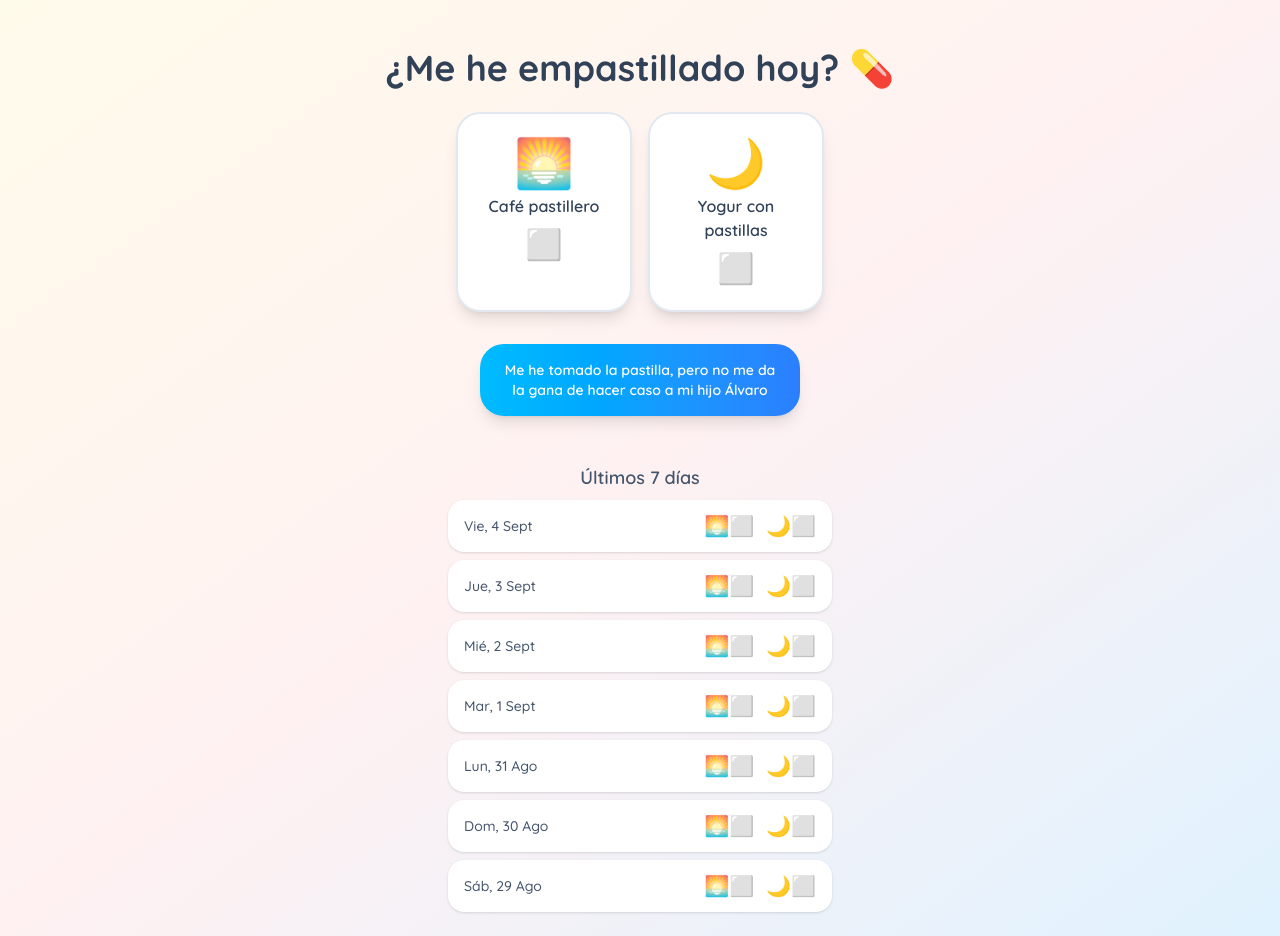
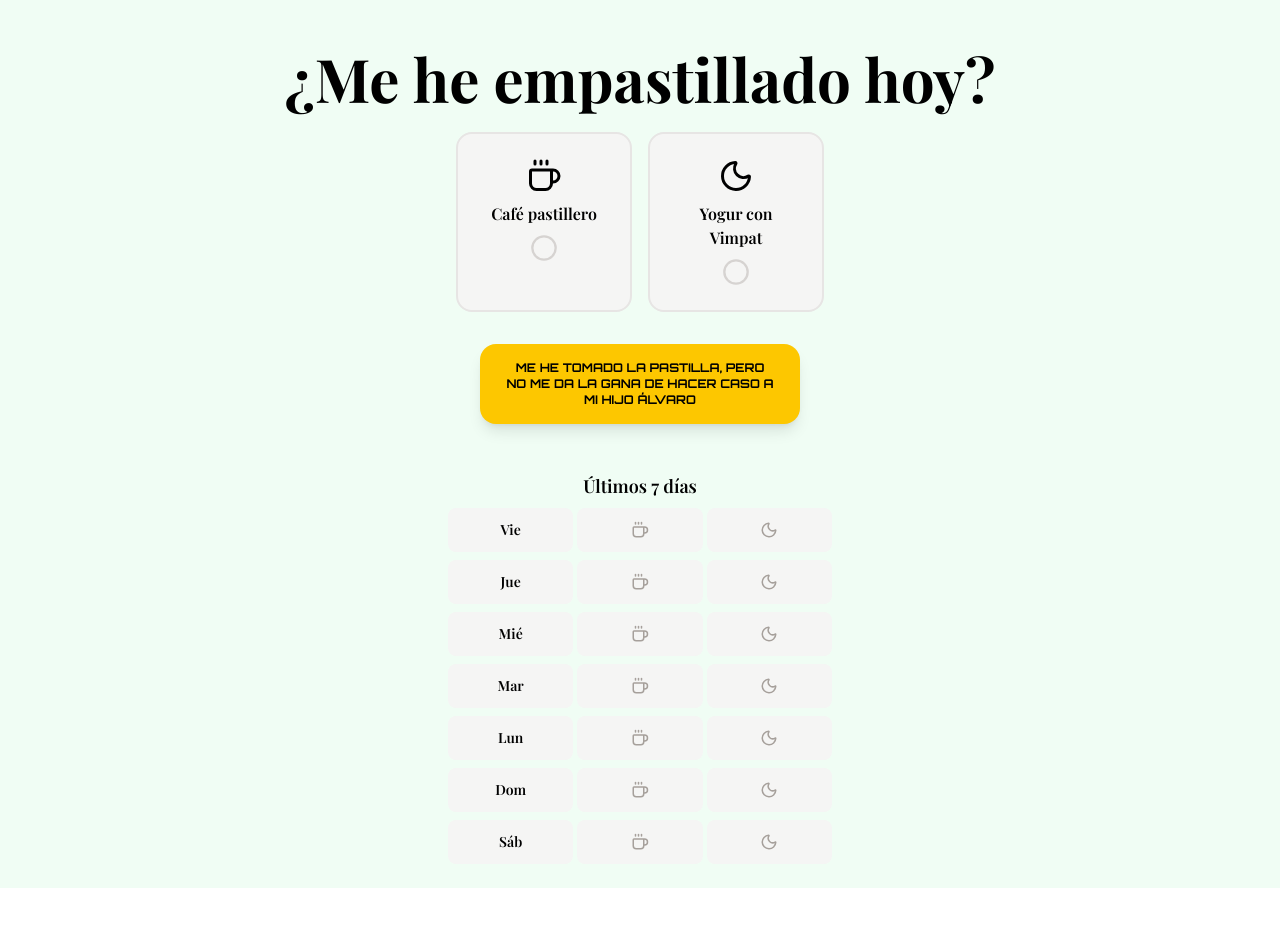
Before and after one commit to acanosa23/proyecto-pastillero, a Next.js app: page / in a window 1280 px wide. After the commit the page ends 888 px from the top, so only its background shows below. Built offline with nearby package versions, Linux system fonts and the light colour scheme; no server answers; the database is empty.

Commit message:
Rediseno visual completo

```diff
--- a/package.json
+++ b/package.json
@@ -10,6 +10,7 @@
   },
   "dependencies": {
     "@supabase/supabase-js": "^2.115.0",
+    "lucide-react": "^1.41.0",
     "next": "16.3.4",
     "react": "19.2.8",
     "react-dom": "19.2.8"
--- a/src/app/BotonManual.js
+++ b/src/app/BotonManual.js
@@ -2,27 +2,41 @@
 
 import { useRouter } from 'next/navigation';
 import { useState } from 'react';
+import { Orbitron } from 'next/font/google';
+
+const orbitron = Orbitron({ subsets: ['latin'], weight: ['700'] });
 
 export default function BotonManual() {
   const [cargando, setCargando] = useState(false);
+  const [confirmado, setConfirmado] = useState(false);
   const router = useRouter();
 
   async function registrar() {
     setCargando(true);
     await fetch('/api/toma');
     setCargando(false);
+    setConfirmado(true);
     router.refresh();
+    setTimeout(() => setConfirmado(false), 3000);
+  }
+
+  if (confirmado) {
+    return (
+      <div className="mt-2 max-w-xs rounded-2xl bg-green-600 text-white font-bold px-6 py-4 text-center">
+        ¡Estoy empastillada!
+      </div>
+    );
   }
 
   return (
     <button
       onClick={registrar}
       disabled={cargando}
-      className="mt-2 max-w-xs rounded-3xl bg-gradient-to-r from-sky-400 to-blue-500 px-6 py-4 text-white font-semibold shadow-lg hover:shadow-xl active:scale-95 transition disabled:opacity-50 text-sm text-center"
+      className={`${orbitron.className} mt-2 max-w-xs rounded-2xl bg-yellow-400 px-6 py-4 text-black text-xs shadow-lg hover:bg-yellow-300 active:scale-95 transition disabled:opacity-50 text-center`}
     >
       {cargando
-        ? 'Registrando...'
-        : 'Me he tomado la pastilla, pero no me da la gana de hacer caso a mi hijo Álvaro'}
+        ? 'REGISTRANDO...'
+        : 'ME HE TOMADO LA PASTILLA, PERO NO ME DA LA GANA DE HACER CASO A MI HIJO ÁLVARO'}
     </button>
   );
 }
--- a/src/app/api/toma/route.js
+++ b/src/app/api/toma/route.js
@@ -6,24 +6,22 @@ const supabase = createClient(
 );
 
 export async function GET(request) {
-  const { searchParams } = new URL(request.url);
-  const code = searchParams.get('code');
+  const url = new URL(request.url);
+  const code = url.searchParams.get('code');
 
   let tagId = null;
-  let pegatina = 'Registro manual';
 
   if (code) {
     const { data: tag, error: tagError } = await supabase
       .from('tags')
-      .select('id, name')
+      .select('id')
       .eq('code', code)
       .single();
 
     if (tagError || !tag) {
-      return Response.json({ error: 'Pegatina no reconocida' }, { status: 404 });
+      return Response.redirect(`${url.origin}/?error=tag`, 302);
     }
     tagId = tag.id;
-    pegatina = tag.name;
   }
 
   const ahora = new Date();
@@ -34,10 +32,10 @@ export async function GET(request) {
     .insert({ tag_id: tagId, period, source: code ? 'nfc' : 'manual' });
 
   if (insertError) {
-    return Response.json({ error: 'No se pudo guardar la toma' }, { status: 500 });
+    return Response.redirect(`${url.origin}/?error=guardar`, 302);
   }
 
-  return Response.json({ ok: true, pegatina, period });
+  return Response.redirect(`${url.origin}/?registrado=1`, 302);
 }
 
 function calcularPeriodo(fecha) {
@@ -51,9 +49,7 @@ function calcularPeriodo(fecha) {
   const hora = parseInt(partes.find((p) => p.type === 'hour').value, 10);
   const minuto = parseInt(partes.find((p) => p.type === 'minute').value, 10);
   const minutosDelDia = hora * 60 + minuto;
-
   const inicioManana = 5 * 60;
   const finManana = 14 * 60;
-
   return minutosDelDia >= inicioManana && minutosDelDia <= finManana ? 'mañana' : 'noche';
 }
--- a/src/app/layout.js
+++ b/src/app/layout.js
@@ -1,9 +1,9 @@
-import { Quicksand } from "next/font/google";
+import { Playfair_Display } from "next/font/google";
 import "./globals.css";
 
-const quicksand = Quicksand({
+const playfair = Playfair_Display({
   subsets: ["latin"],
-  weight: ["400", "500", "600", "700"],
+  weight: ["500", "600", "700", "800"],
 });
 
 export const metadata = {
@@ -14,7 +14,7 @@ export const metadata = {
 export default function RootLayout({ children }) {
   return (
     <html lang="es">
-      <body className={`${quicksand.className} antialiased`}>{children}</body>
+      <body className={`${playfair.className} antialiased`}>{children}</body>
     </html>
   );
 }
--- a/src/app/page.js
+++ b/src/app/page.js
@@ -1,4 +1,5 @@
 import { createClient } from '@supabase/supabase-js';
+import { Coffee, Moon, Check, Circle, Flame } from 'lucide-react';
 import BotonManual from './BotonManual';
 
 export const dynamic = 'force-dynamic';
@@ -24,7 +25,6 @@ function ultimosDias(n) {
   const hoyStr = fechaMadrid(new Date());
   const [anio, mes, dia] = hoyStr.split('-').map(Number);
   const base = new Date(Date.UTC(anio, mes - 1, dia));
-
   const dias = [];
   for (let i = 0; i < n; i++) {
     const f = new Date(base);
@@ -37,24 +37,17 @@ function ultimosDias(n) {
 function nombreDia(fechaStr) {
   const [y, m, d] = fechaStr.split('-').map(Number);
   const fecha = new Date(Date.UTC(y, m - 1, d));
-  return new Intl.DateTimeFormat('es-ES', {
-    weekday: 'short',
-    day: 'numeric',
-    month: 'short',
-    timeZone: 'UTC',
-  }).format(fecha);
+  return new Intl.DateTimeFormat('es-ES', { weekday: 'short', timeZone: 'UTC' }).format(fecha);
 }
 
 function construirDia(fecha, tomas) {
   const delDia = tomas.filter((t) => fechaMadrid(new Date(t.taken_at)) === fecha);
-
   const mananas = delDia
     .filter((t) => t.period === 'mañana')
     .sort((a, b) => new Date(a.taken_at) - new Date(b.taken_at));
   const noches = delDia
     .filter((t) => t.period === 'noche')
     .sort((a, b) => new Date(a.taken_at) - new Date(b.taken_at));
-
   return {
     fecha,
     manana: mananas[0] || null,
@@ -85,23 +78,24 @@ function origenTexto(toma) {
   return toma.tags?.name ? toma.tags.name : 'Registrado a mano';
 }
 
-function TarjetaEstado({ titulo, toma, extra, emoji }) {
+function TarjetaEstado({ titulo, toma, extra, Icono }) {
+  const hecha = !!toma;
   return (
     <div
-      className={`rounded-3xl p-6 w-44 text-center shadow-lg border-2 transition-transform active:scale-95 ${
-        toma
-          ? 'bg-gradient-to-b from-green-100 to-emerald-50 border-emerald-300'
-          : 'bg-white border-slate-200'
+      className={`rounded-2xl p-6 w-44 text-center border-2 ${
+        hecha ? 'bg-green-600 border-green-700 text-white' : 'bg-stone-100 border-stone-200 text-black'
       }`}
     >
-      <div className="text-5xl mb-2">{emoji}</div>
-      <div className="font-semibold text-slate-700">{titulo}</div>
-      <div className="text-3xl mt-2">{toma ? '✅' : '⬜'}</div>
-      {toma && (
+      <Icono className="mx-auto mb-2" size={36} />
+      <div className="font-semibold">{titulo}</div>
+      <div className="mt-2 flex justify-center">
+        {hecha ? <Check size={28} /> : <Circle size={28} className="text-stone-300" />}
+      </div>
+      {hecha && (
         <>
-          <div className="text-xs text-slate-500 mt-2">{horaMadrid(new Date(toma.taken_at))}</div>
-          <div className="text-xs text-slate-400">{origenTexto(toma)}</div>
-          {extra && <div className="text-xs text-amber-600 mt-1">Registrado más de una vez</div>}
+          <div className="text-xs mt-2 text-green-100">{horaMadrid(new Date(toma.taken_at))}</div>
+          <div className="text-xs text-green-100">{origenTexto(toma)}</div>
+          {extra && <div className="text-xs text-yellow-200 mt-1">Registrado más de una vez</div>}
         </>
       )}
     </div>
@@ -109,18 +103,28 @@ function TarjetaEstado({ titulo, toma, extra, emoji }) {
 }
 
 function FilaHistorial({ fecha, manana, noche }) {
+  const completo = !!(manana && noche);
+  const base = 'flex-1 flex items-center justify-center py-3 rounded-lg';
   return (
-    <div className="flex items-center justify-between w-full max-w-sm bg-white rounded-2xl px-4 py-3 shadow-sm">
-      <span className="text-sm font-medium text-slate-600 capitalize">{nombreDia(fecha)}</span>
-      <div className="flex gap-3 text-xl">
-        <span>{manana ? '🌅✅' : '🌅⬜'}</span>
-        <span>{noche ? '🌙✅' : '🌙⬜'}</span>
+    <div className="flex gap-1 w-full max-w-sm">
+      <div className={`${base} font-semibold capitalize text-sm ${completo ? 'bg-green-600 text-white' : 'bg-stone-100 text-black'}`}>
+        {nombreDia(fecha)}
+      </div>
+      <div className={`${base} ${manana ? 'bg-green-600 text-white' : 'bg-stone-100 text-stone-400'}`}>
+        <Coffee size={18} />
+      </div>
+      <div className={`${base} ${noche ? 'bg-green-600 text-white' : 'bg-stone-100 text-stone-400'}`}>
+        <Moon size={18} />
       </div>
     </div>
   );
 }
 
-export default async function Home() {
+export default async function Home({ searchParams }) {
+  const sp = await searchParams;
+  const registrado = sp?.registrado;
+  const error = sp?.error;
+
   const { data: tomasCrudas } = await supabase
     .from('tomas')
     .select('period, taken_at, source, tags(name)')
@@ -128,33 +132,43 @@ export default async function Home() {
     .limit(60);
 
   const tomas = tomasCrudas || [];
-
   const dias30 = ultimosDias(30).map((fecha) => construirDia(fecha, tomas));
   const racha = calcularRacha(dias30);
   const historial = dias30.slice(0, 7);
   const hoy = historial[0];
 
   return (
-    <main className="min-h-screen bg-gradient-to-br from-amber-50 via-rose-50 to-sky-100 flex flex-col items-center gap-6 p-6">
-      <h1 className="text-4xl font-bold text-slate-700 text-center mt-6">
-        ¿Me he empastillado hoy? 💊
-      </h1>
+    <main className="min-h-screen bg-green-50 text-black flex flex-col items-center gap-6 p-6">
+      <h1 className="text-5xl sm:text-6xl font-bold text-center mt-6">¿Me he empastillado hoy?</h1>
+
+      {registrado && (
+        <div className="flex items-center gap-2 bg-green-600 text-white font-bold px-6 py-3 rounded-full">
+          <Check size={20} />
+          ¡Estoy empastillada!
+        </div>
+      )}
+      {error && (
+        <div className="bg-red-100 text-red-700 px-6 py-3 rounded-full font-semibold">
+          Algo no ha ido bien — avisa a Álvaro
+        </div>
+      )}
 
       {racha > 0 && (
-        <div className="bg-gradient-to-r from-orange-400 to-amber-400 text-white font-semibold px-5 py-2 rounded-full shadow">
-          🔥 {racha} {racha === 1 ? 'día seguido' : 'días seguidos'} sin fallar
+        <div className="relative w-24 h-24 flex items-center justify-center">
+          <Flame className="w-24 h-24 text-orange-500" fill="currentColor" strokeWidth={0} />
+          <span className="absolute text-white font-extrabold text-3xl mt-2">{racha}</span>
         </div>
       )}
 
       <div className="flex gap-4 flex-wrap justify-center">
-        <TarjetaEstado titulo="Café pastillero" toma={hoy.manana} extra={hoy.mananaExtra} emoji="🌅" />
-        <TarjetaEstado titulo="Yogur con pastillas" toma={hoy.noche} extra={hoy.nocheExtra} emoji="🌙" />
+        <TarjetaEstado titulo="Café pastillero" toma={hoy.manana} extra={hoy.mananaExtra} Icono={Coffee} />
+        <TarjetaEstado titulo="Yogur con Vimpat" toma={hoy.noche} extra={hoy.nocheExtra} Icono={Moon} />
       </div>
 
       <BotonManual />
 
       <div className="w-full flex flex-col items-center gap-2 mt-6 max-w-sm">
-        <h2 className="text-lg font-semibold text-slate-600">Últimos 7 días</h2>
+        <h2 className="text-lg font-semibold">Últimos 7 días</h2>
         {historial.map((dia) => (
           <FilaHistorial key={dia.fecha} {...dia} />
         ))}
```
Also changed, not shown: 1 other file (tests, documents, lock files or other folders).
